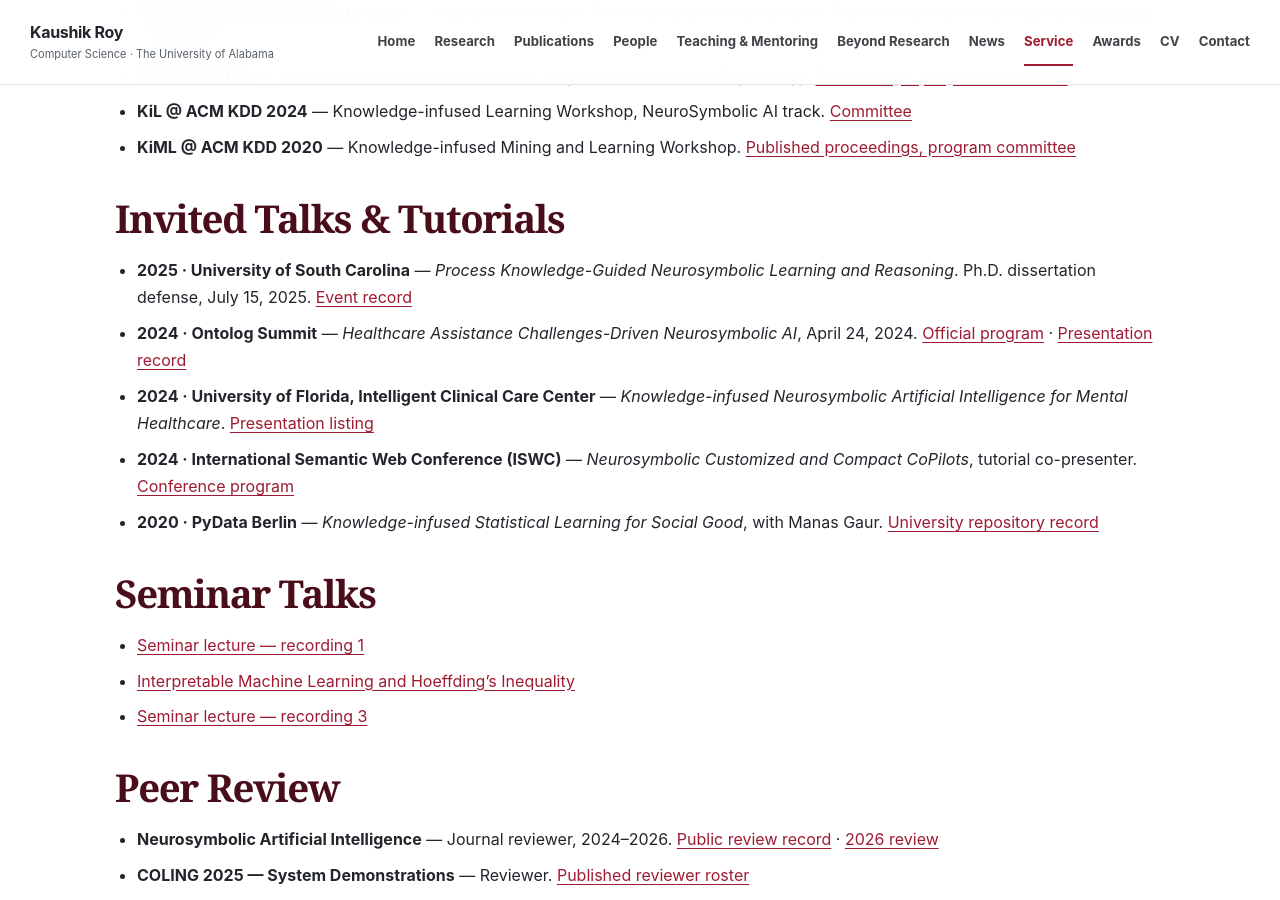
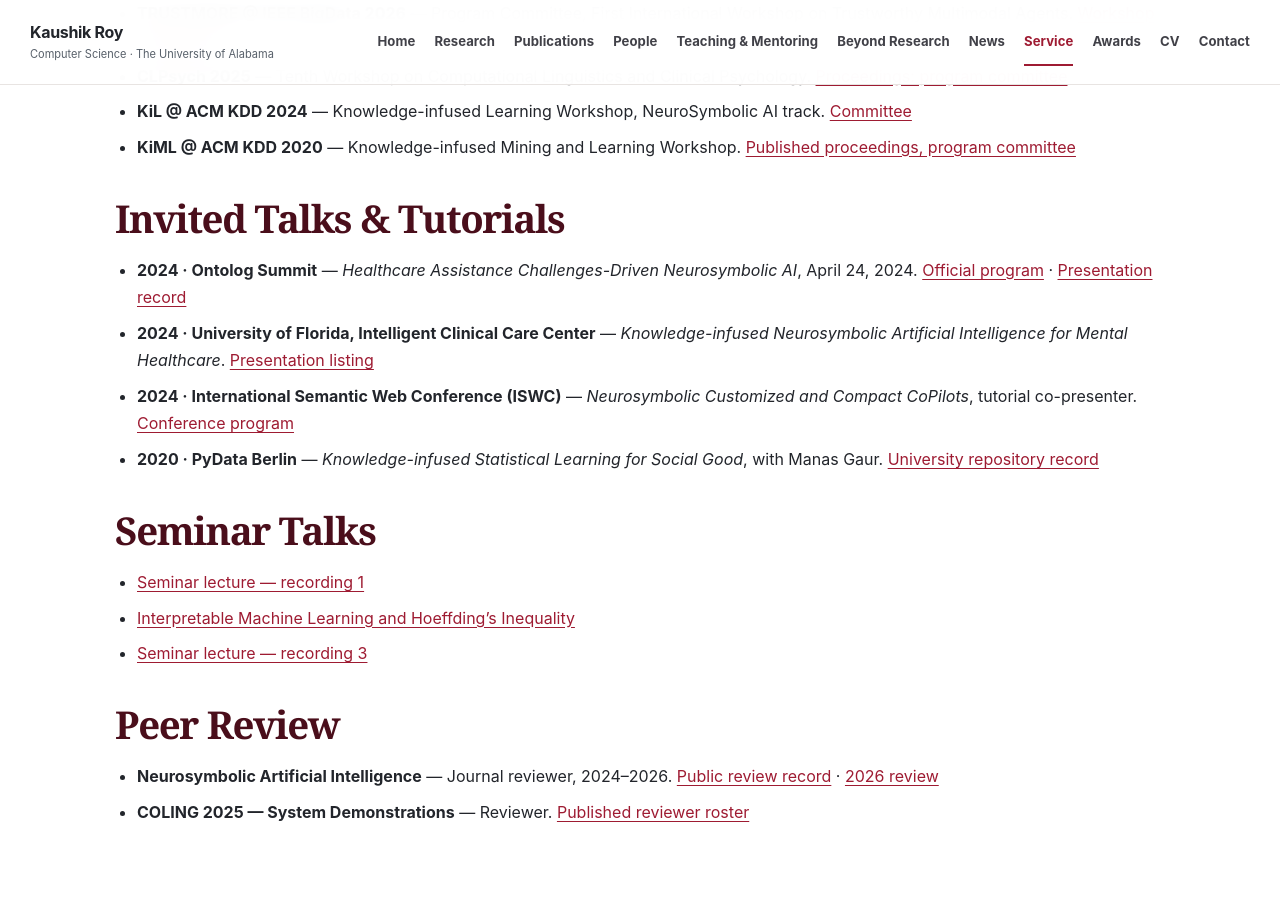
Before and after one commit to kauroy1994/home, a Jekyll site: the page built from _pages/service.md, in a window 1280 px wide and 900 px high, scrolled down 1018 px. Built offline with Jekyll 4.4.1, drawn with Linux system fonts in a browser that asks for light colours.

Commit message:
Remove dissertation defense from Academic Service presentations

```diff
--- a/_pages/service.md
+++ b/_pages/service.md
@@ -28,7 +28,6 @@ lede: "Journal editorships, event organization, program committees, peer review,
 
 ## Invited Talks & Tutorials
 
-- **2025 · University of South Carolina** — *Process Knowledge-Guided Neurosymbolic Learning and Reasoning*. Ph.D. dissertation defense, July 15, 2025. [Event record](https://web.cse.sc.edu/event/process-knowledge-guided-neurosymbolic-learning-and-reasoning-0)
 - **2024 · Ontolog Summit** — *Healthcare Assistance Challenges-Driven Neurosymbolic AI*, April 24, 2024. [Official program](https://ontologforum.com/index.php/ConferenceCall_2024_04_24) · [Presentation record](https://scholarcommons.sc.edu/aii_fac_pub/607/)
 - **2024 · University of Florida, Intelligent Clinical Care Center** — *Knowledge-infused Neurosymbolic Artificial Intelligence for Mental Healthcare*. [Presentation listing](https://wiki.aiisc.ai/index.php?title=Neurosymbolic_Artificial_Intelligence_Research_at_AIISC)
 - **2024 · International Semantic Web Conference (ISWC)** — *Neurosymbolic Customized and Compact CoPilots*, tutorial co-presenter. [Conference program](https://iswc.umbc.edu/program/accepted-tutorials/)
```
